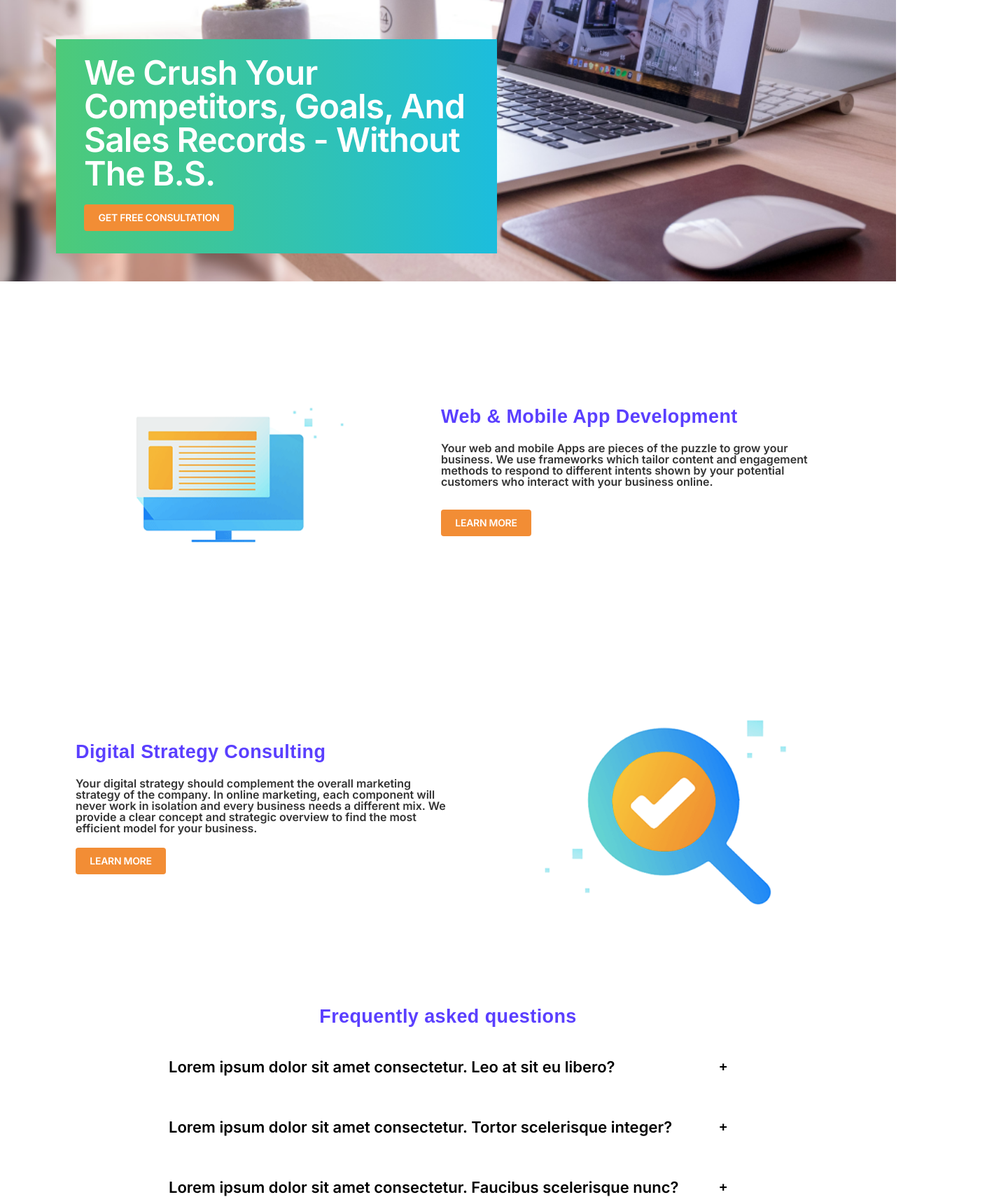
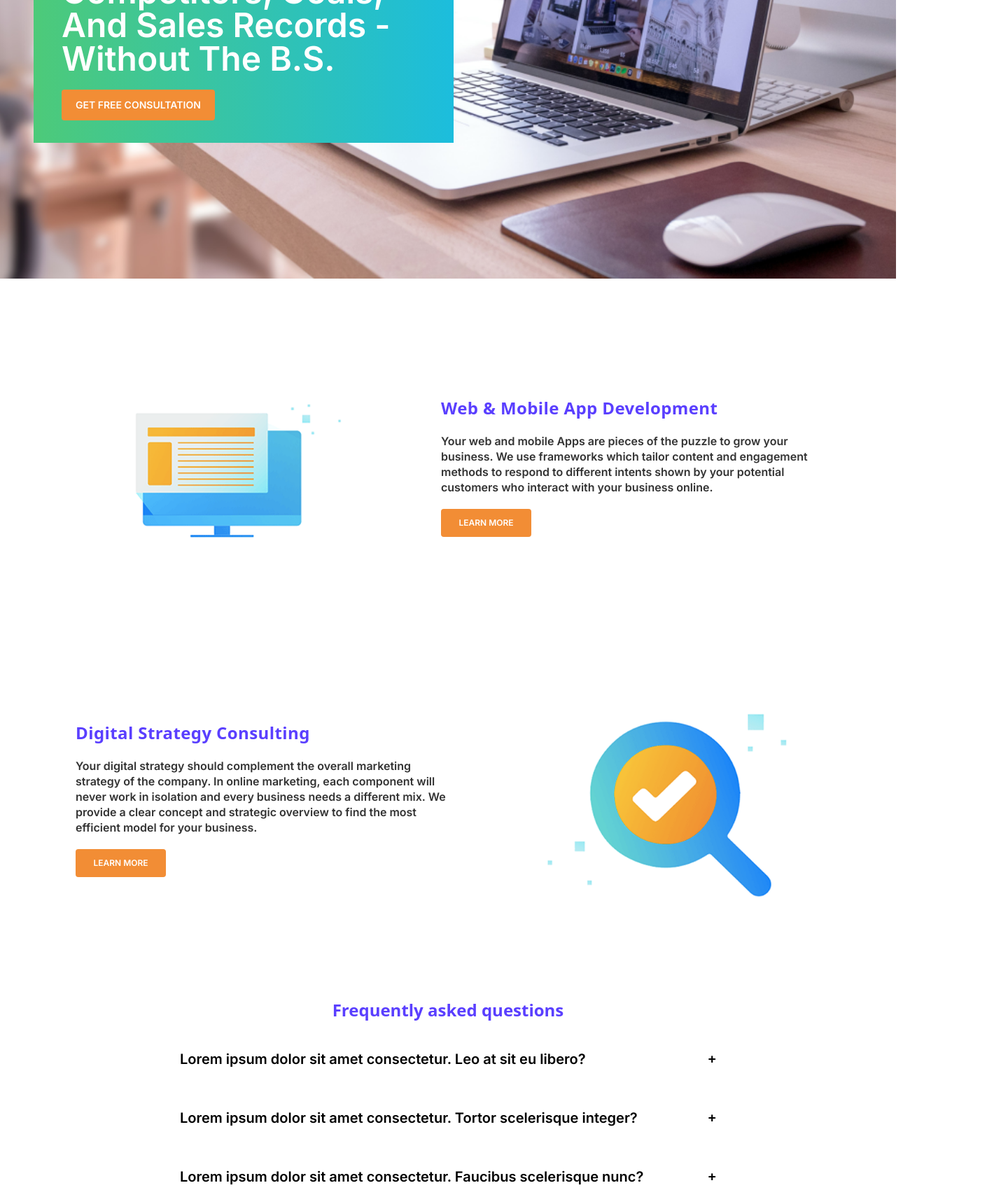
Before and after one commit to randima-dilshani/AT-Digital, a React (Vite) app in the folder landing-page/: page / in a window 1280 px wide. Shown: the part 400-2120 px from the top of the page at 70% size, 1440 px wide, since content can reach past the window. Built offline with nearby package versions, Linux system fonts and the light colour scheme.

Commit message:
Fix some responsive Issues

```diff
--- a/landing-page/package.json
+++ b/landing-page/package.json
@@ -10,6 +10,7 @@
     "preview": "vite preview"
   },
   "dependencies": {
+    "lucide-react": "^0.539.0",
     "react": "^19.1.1",
     "react-dom": "^19.1.1",
     "react-router-dom": "^7.8.0"
--- a/landing-page/src/pages/Digitalstrategy.jsx
+++ b/landing-page/src/pages/Digitalstrategy.jsx
@@ -2,121 +2,30 @@ import digitalImage from "../assets/image1.png";
 
 export default function DigitalStrategy() {
   return (
-    <section
-      style={{
-        width: "1064px",
-        height: "416px",
-        margin: "0 auto",
-        display: "flex",
-        alignItems: "center",
-        justifyContent: "space-between",
-        gap: "108px",
-        opacity: 1,
-      }}
-    >
+    <section className="flex flex-col md:flex-row items-center justify-between gap-10 md:gap-28 max-w-[1064px] mx-auto">
       {/* Text Section - LEFT */}
-      <div
-        style={{
-          width: "542px",
-          height: "187px",
-          display: "flex",
-          flexDirection: "column",
-          gap: "20px",
-        }}
-      >
-       <h2
-  style={{
-    width: "507px",
-    height: "33px",
-    transform: "rotate(0deg)",
-    opacity: 1,
-    fontFamily: "Poppins, sans-serif",
-    fontWeight: 600,
-    fontSize: "27px",
-    lineHeight: "33px",
-    letterSpacing: "0.4px",
-    color: "#5A3FFF",
-    margin: 0,
-  }}
->
-  Digital Strategy Consulting
-</h2>
-
-
-
-     <p
-  style={{
-    width: "542px",
-    height: "95px",
-    transform: "rotate(0deg)",
-    opacity: 1,
-    fontFamily: "Inter, sans-serif",
-    fontWeight: 400,
-    fontStyle: "normal",
-    fontSize: "16px",
-    lineHeight: "100%",
-    letterSpacing: "0",
-    color: "#333333",
-    margin: 0,
-  }}
->
-  Your digital strategy should complement the overall marketing strategy of the company.
-  In online marketing, each component will never work in isolation and every business needs a different mix.
-  We provide a clear concept and strategic overview to find the most efficient model for your business.
-</p>
-
-
-<button
-  style={{
-    width: "129px",
-    height: "38px",
-    display: "flex",
-    alignItems: "center",
-    justifyContent: "center",
-    gap: "8px",
-    opacity: 1,
-    borderRadius: "4px",
-    paddingTop: "12px",
-    paddingRight: "20px",
-    paddingBottom: "12px",
-    paddingLeft: "20px",
-    backgroundColor: "#F28D35",
-    border: "none",
-    cursor: "pointer",
-  }}
->
-  <span
-    style={{
-      width: "89px",
-      height: "14px",
-      transform: "rotate(0deg)",
-      opacity: 1,
-      fontFamily: "Inter, sans-serif",
-      fontWeight: 700,
-      fontStyle: "normal",
-      fontSize: "14px",
-      lineHeight: "100%",
-      letterSpacing: "-0.02em",
-      textTransform: "uppercase",
-      color: "#FFFFFF",
-    }}
-  >
-    Learn More
-  </span>
-</button>
-
+      <div className="flex flex-col gap-5 max-w-[542px]">
+        <h2 className="font-poppins font-semibold text-[#5A3FFF] text-xl md:text-2xl leading-[33px] tracking-[0.4px]">
+          Digital Strategy Consulting
+        </h2>
+        <p className="font-inter text-[#333333] text-base leading-snug">
+          Your digital strategy should complement the overall marketing strategy
+          of the company. In online marketing, each component will never work in
+          isolation and every business needs a different mix. We provide a clear
+          concept and strategic overview to find the most efficient model for
+          your business.
+        </p>
+        <button className="bg-[#F28D35] px-5 py-3 rounded text-white font-inter font-bold text-xs uppercase w-[129px]">
+          Learn More
+        </button>
       </div>
 
       {/* Image Section - RIGHT */}
-      <div style={{ width: "414px", height: "416px" }}>
+      <div className="w-full max-w-[414px]">
         <img
           src={digitalImage}
           alt="Digital Strategy Illustration"
-          style={{
-            width: "100%",
-            height: "100%",
-            objectFit: "contain",
-          }}
+          className="w-full h-auto object-contain"
         />
       </div>
     </section>
--- a/landing-page/src/pages/FAQSection.jsx
+++ b/landing-page/src/pages/FAQSection.jsx
@@ -10,11 +10,13 @@ export default function FAQ() {
         "Lorem ipsum dolor sit amet consectetur. Faucibus commodo suscipit id ipsum. Elementum ultrices nulla faucibus odio est sed aliquam. Sapien massa morbi risus sagittis tortor integer.",
     },
     {
-      question: "Lorem ipsum dolor sit amet consectetur. Tortor scelerisque integer?",
+      question:
+        "Lorem ipsum dolor sit amet consectetur. Tortor scelerisque integer?",
       answer: "Answer text for question two goes here.",
     },
     {
-      question: "Lorem ipsum dolor sit amet consectetur. Faucibus scelerisque nunc?",
+      question:
+        "Lorem ipsum dolor sit amet consectetur. Faucibus scelerisque nunc?",
       answer: "Answer text for question three goes here.",
     },
   ];
@@ -24,29 +26,9 @@ export default function FAQ() {
   };
 
   return (
-    <section
-      style={{
-        width: "846px",
-        margin: "60px auto 80px auto", // space above footer
-        display: "flex",
-        flexDirection: "column",
-        backgroundColor: "#FFFFFF",
-      }}
-    >
+    <section className="w-full max-w-[846px] mx-auto my-16 flex flex-col bg-white px-4">
       {/* Title */}
-      <h3
-        style={{
-          fontFamily: "Poppins, sans-serif",
-          fontWeight: 600,
-          fontSize: "27px",
-          lineHeight: "33px",
-          letterSpacing: "0.4px",
-          color: "#5A3FFF",
-          textAlign: "center",
-          padding: "16px 0",
-          margin: 0,
-        }}
-      >
+      <h3 className="font-poppins font-semibold text-[#5A3FFF] text-xl md:text-2xl text-center py-4">
         Frequently asked questions
       </h3>
 
@@ -55,68 +37,31 @@ export default function FAQ() {
         <div
           key={index}
           onClick={() => toggleFAQ(index)}
-          style={{
-            padding: "24px",
-            borderRadius: "7px",
-            backgroundColor: openIndex === index ? "#F9F7FF" : "transparent",
-            transition: "background-color 0.2s ease",
-            cursor: "pointer",
-            marginBottom: "8px",
-          }}
-          onMouseEnter={(e) => {
-            if (openIndex !== index) e.currentTarget.style.backgroundColor = "#F9F7FF";
-          }}
-          onMouseLeave={(e) => {
-            if (openIndex !== index) e.currentTarget.style.backgroundColor = "transparent";
-          }}
+          className={`p-6 rounded-lg transition-colors duration-200 cursor-pointer mb-2 ${
+            openIndex === index ? "bg-[#F9F7FF]" : "hover:bg-[#F9F7FF]"
+          }`}
         >
           {/* Question Row */}
-          <div
-            style={{
-              display: "flex",
-              justifyContent: "space-between",
-              alignItems: "center",
-            }}
-          >
+          <div className="flex justify-between items-center">
             <p
-              style={{
-                fontFamily: "Inter, sans-serif",
-                fontWeight: 500,
-                fontSize: "22px",
-                lineHeight: "28px",
-                letterSpacing: "0px",
-                color: openIndex === index ? "#5A3FFF" : "#000000",
-                margin: 0,
-              }}
+              className={`font-inter font-medium text-lg md:text-xl leading-7 m-0 ${
+                openIndex === index ? "text-[#5A3FFF]" : "text-black"
+              }`}
             >
               {item.question}
             </p>
-<span
-  style={{
-    fontSize: "20px",
-    fontWeight: "bold",
-    color: openIndex === index ? "#4F46E5" : "#000000", // change on open
-    userSelect: "none",
-  }}
->
-  {openIndex === index ? "–" : "+"}
-</span>
-
+            <span
+              className={`text-xl font-bold select-none ${
+                openIndex === index ? "text-[#4F46E5]" : "text-black"
+              }`}
+            >
+              {openIndex === index ? "–" : "+"}
+            </span>
           </div>
 
           {/* Answer */}
           {openIndex === index && (
-            <p
-              style={{
-                fontFamily: "Inter, sans-serif",
-                fontWeight: 400,
-                fontSize: "18px",
-                lineHeight: "30px",
-                letterSpacing: "0px",
-                color: "#8C8C8C",
-                marginTop: "13px",
-              }}
-            >
+            <p className="font-inter text-[#8C8C8C] text-base leading-7 mt-3">
               {item.answer}
             </p>
           )}
--- a/landing-page/src/pages/Herosection.jsx
+++ b/landing-page/src/pages/Herosection.jsx
@@ -10,104 +10,41 @@ export default function HomePage() {
     <div className="min-h-screen flex flex-col">
       <Navbar />
       <main className="flex-1">
+        {/* Hero Section */}
 <section
-          className="relative bg-cover bg-center bg-no-repeat"
+  className="relative bg-cover bg-center bg-no-repeat min-h-[60vh] md:min-h-[700px] flex items-center"
   style={{
     backgroundImage: `url(${heroBg})`,
-            height: "700px",
-            backgroundAttachment: "fixed",
-            transform: "rotate(0deg)",
-            opacity: 1,
+    backgroundAttachment: "scroll",
   }}
 >
-          {/* Overlay */}
-          <div className="absolute inset-0"></div>
-
-          {/* Content Box */}
-          <div className="relative z-10">
-            <div
-              className="absolute rounded-none"
-              style={{
-                width: "630px",
-                height: "306px",
-                top: "354px",
-                left: "80px",
-                paddingTop: "24px",
-                paddingRight: "40px",
-                paddingBottom: "32px",
-                paddingLeft: "40px",
-                gap: "20px",
-                background: "linear-gradient(90deg, #4DCA79, #1CBDDD)",
-                opacity: 1,
-              }}
-            >
-              {/* Heading */}
-              <h1
-                style={{
-                  width: "556px",
-                  height: "192px",
-                  fontFamily: "Inter, sans-serif",
-                  fontWeight: 700,
-                  fontSize: "48px",
-                  lineHeight: "100%",
-                  letterSpacing: "-0.02em",
-                  textTransform: "capitalize",
-                  color: "#FFFFFF",
-                  opacity: 1,
-                }}
-              >
-                We crush your competitors, goals, and sales records - without
-                the B.S.
+  <div className="px-4 md:px-12">
+    <div className="bg-gradient-to-r from-[#4DCA79] to-[#1CBDDD] pt-6 pr-10 pb-8 pl-10 w-full max-w-[90%] sm:max-w-[600px]">
+      <h1 className="font-inter font-bold text-white text-2xl sm:text-3xl md:text-5xl leading-tight">
+        We Crush Your Competitors, Goals, And Sales Records - Without The B.S.
       </h1>
-
-              {/* Button */}
-              <button
-                style={{
-                  width: "214px",
-                  height: "38px",
-                  paddingTop: "12px",
-                  paddingRight: "20px",
-                  paddingBottom: "12px",
-                  paddingLeft: "20px",
-                  gap: "8px",
-                  borderRadius: "4px",
-                  background: "#F28D35",
-                  border: "none",
-                  cursor: "pointer",
-                  opacity: 1,
-                  display: "flex",
-                  alignItems: "center",
-                  justifyContent: "center",
-                  marginTop: "20px", // Added space from heading
-                }}
-              >
-                <span
-                  style={{
-                    width: "174px",
-                    height: "14px",
-                    fontFamily: "Inter, sans-serif",
-                    fontWeight: 700,
-                    fontSize: "14px",
-                    lineHeight: "100%",
-                    letterSpacing: "-0.02em",
-                    textTransform: "uppercase",
-                    color: "#FFFFFF",
-                    opacity: 1,
-                  }}
-                >
-                  Get free consultation
-                </span>
+      <button className="mt-5 bg-[#F28D35] px-5 py-3 rounded text-white font-inter font-bold text-xs sm:text-sm uppercase">
+        Get Free Consultation
       </button>
     </div>
   </div>
 </section>
-        <section className="flex justify-center py-16">
+
+
+
+
+        {/* Content */}
+        <section className="flex justify-center py-16 px-4">
           <Content />
         </section>
-         <section className="flex justify-center">
+
+        {/* Digital Strategy */}
+        <section className="flex justify-center px-4">
           <DigitalStrategy />
         </section>
- <section className="flex justify-center">
+
+        {/* FAQ */}
+        <section className="flex justify-center px-4">
           <FAQ />
         </section>
       </main>
--- a/landing-page/src/pages/Webcontent.jsx
+++ b/landing-page/src/pages/Webcontent.jsx
@@ -3,110 +3,30 @@ import webImage from "../assets/image.png";
 
 export default function Content() {
   return (
-    <div
-      style={{
-        width: "1064px",
-        height: "414px",
-        display: "flex",
-        alignItems: "center",
-        gap: "108px",
-        margin: "0 auto", // centers it horizontally
-      }}
-    >
+    <div className="flex flex-col md:flex-row items-center gap-10 md:gap-28 max-w-[1064px] mx-auto">
       {/* Image Section */}
-      <div style={{ width: "414px", height: "414px" }}>
+      <div className="w-full max-w-[414px]">
         <img
           src={webImage}
           alt="Web & Mobile Development Illustration"
-          style={{
-            width: "100%",
-            height: "100%",
-            objectFit: "contain",
-          }}
+          className="w-full h-auto object-contain"
         />
       </div>
 
       {/* Text Section */}
-      <div
-        style={{
-          width: "542px",
-          height: "187px",
-          display: "flex",
-          flexDirection: "column",
-          gap: "20px",
-        }}
-      >
-       <h2
-  style={{
-    width: "507px",
-    height: "33px",
-    fontFamily: "Poppins, sans-serif",
-    fontWeight: 600,
-    fontSize: "27px",
-    lineHeight: "33px",
-    letterSpacing: "0.4px",
-    color: "#5A3FFF",
-    opacity: 1,
-  }}
->
+      <div className="flex flex-col gap-5 max-w-[542px]">
+        <h2 className="font-poppins font-semibold text-[#5A3FFF] text-xl md:text-2xl leading-[33px] tracking-[0.4px]">
           Web & Mobile App Development
         </h2>
-       <p
-  style={{
-    width: "542px",
-    height: "76px",
-    fontFamily: "Inter, sans-serif",
-    fontWeight: 400,
-    fontSize: "16px",
-    lineHeight: "100%",
-    letterSpacing: "0",
-    color: "#333333",
-    opacity: 1,
-  }}
->
+        <p className="font-inter text-[#333333] text-base leading-snug">
           Your web and mobile Apps are pieces of the puzzle to grow your
           business. We use frameworks which tailor content and engagement
           methods to respond to different intents shown by your potential
           customers who interact with your business online.
         </p>
-
-<button
-  style={{
-    width: "129px",
-    height: "38px",
-    paddingTop: "12px",
-    paddingRight: "20px",
-    paddingBottom: "12px",
-    paddingLeft: "20px",
-    gap: "8px",
-    borderRadius: "4px",
-    backgroundColor: "#F28D35",
-    border: "none",
-    cursor: "pointer",
-    opacity: 1,
-    display: "flex",
-    alignItems: "center",
-    justifyContent: "center",
-  }}
->
-  <span
-    style={{
-      width: "89px",
-      height: "14px",
-      fontFamily: "Inter, sans-serif",
-      fontWeight: 700,
-      fontSize: "14px",
-      lineHeight: "100%",
-      letterSpacing: "-0.02em",
-      textTransform: "uppercase",
-      color: "#FFFFFF",
-      opacity: 1,
-    }}
-  >
+        <button className="bg-[#F28D35] px-5 py-3 rounded text-white font-inter font-bold text-xs uppercase w-[129px]">
           Learn More
-  </span>
         </button>
-
       </div>
     </div>
   );
```
Also changed, not shown: landing-page/src/pages/Navbar.jsx (+37 -50 lines), 1 other file (tests, documents, lock files or other folders). Lines whose indentation alone changed are shown as unchanged.
